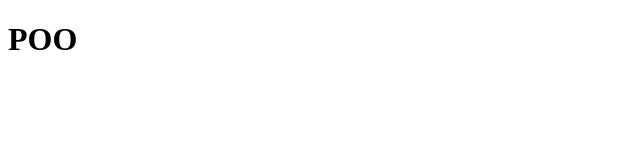
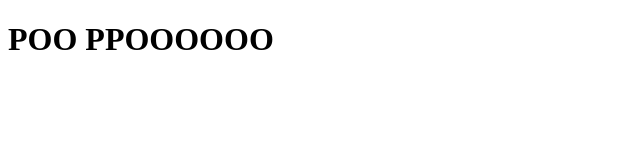
Before and after one commit to DrunkIrishPotato/bshc1, a plain HTML site: page index.html in a window 1280 px wide. Shown: the whole page, without its empty margins (0-640 px from the left). Drawn offline with Linux system fonts and the light colour scheme; files that its build step writes are made by us from their sources.

Commit message:
Third commit

```diff
--- a/index.html
+++ b/index.html
@@ -7,7 +7,7 @@
 		<link rel="stylesheet" href="css/style.css" />
 	</head>
 	<body>
-		<h1>POO</h1
+		<h1>POO PPOOOOOO</h1
 
 	</body>
 </html>
```
